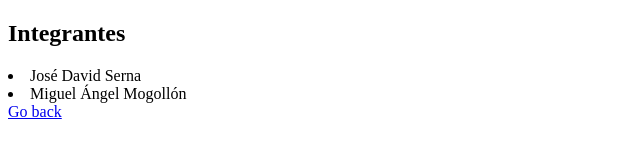
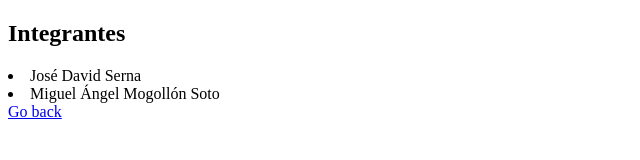
Before and after one commit to JDSerna00/Craps, a plain HTML site: page creditos.html in a window 1280 px wide. Shown: the full height of the page, 0-640 px from the left. Drawn offline with Linux system fonts and the light colour scheme.

Commit message:
se agrego mi nombre a los creditos

```diff
--- a/creditos.html
+++ b/creditos.html
@@ -9,7 +9,7 @@
 	<h2>Integrantes</h2>
 	<ul></ul>
 		<li>José David Serna</li>
-		<li>Miguel Ángel Mogollón</li>
+		<li>Miguel Ángel Mogollón Soto</li>
 		<a href = index.html>Go back</a>
 </body>
 </html>
```
